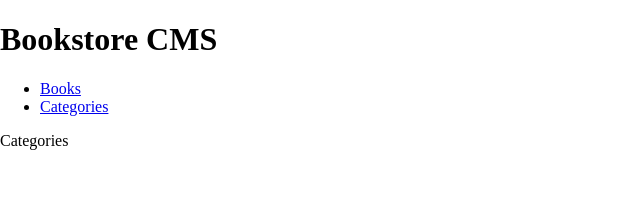
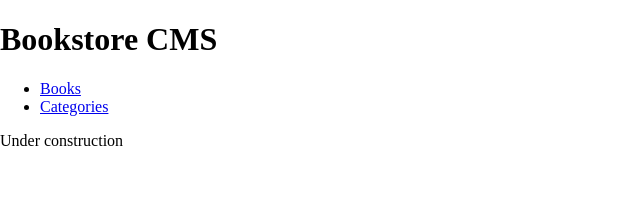
Before and after one commit to jaflih/bookstore, a React (Create React App) app: page /categories in a window 1280 px wide. Shown: the top 222 px of the page, without its empty margins (0-640 px from the left). Built offline with nearby package versions, Linux system fonts and the light colour scheme.

Commit message:
Update Categories component

```diff
--- a/src/components/Categories.js
+++ b/src/components/Categories.js
@@ -1,5 +1,5 @@
 import React from 'react';
 
 export default function Categories() {
-  return <div>Categories</div>;
+  return <div>Under construction</div>;
 }
```
